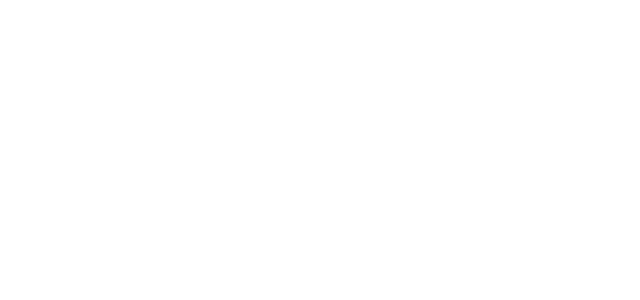
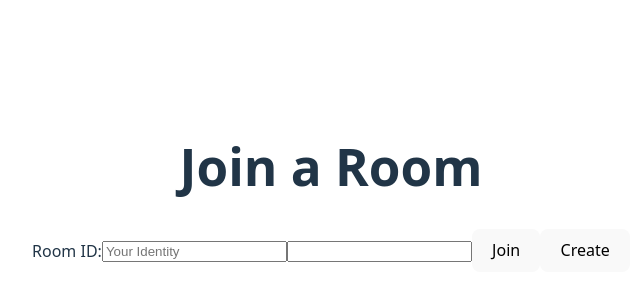
Before and after one commit to james-williams0/chatter, a React (Vite) app in the folder frontend/: page / in a window 1280 px wide. Shown: the part 212-512 px from the top of the page, without its empty margins (309-949 px from the left). Built offline with nearby package versions, Linux system fonts and the light colour scheme.

Commit message:
Chat chats

```diff
--- a/frontend/src/App.tsx
+++ b/frontend/src/App.tsx
@@ -1,23 +1,31 @@
-import { useState } from 'react'
 import './App.css'
-import Form from './components/form'
-import Chat from './components/chat'
-import type { Message } from './types/message'
+import { Form } from './components/form'
+import { Chat } from './components/chat'
+import { useChat } from './hooks/useChat'
 
 function App() {
-  const [room, setRoom] = useState<string | null>(null)
-  const [name, setName] = useState<string>('')
-  const [messages, setMessages] = useState<Message[]>([])
+  const {
+    room,
+    setRoom,
+    identity,
+    setIdentity,
+    messages,
+    setMessages,
+  } = useChat()
 
   return (
     <>
-      { room ? (
+      { room === null ? (
         <Form
           setRoom={setRoom}
-          setName={setName}
+          setIdentity={setIdentity}
           setMessages={setMessages} />
       ) : (
-        <Chat />
+        <Chat
+          room={room}
+          identity={identity}
+          messages={messages}
+          setMessages={setMessages} />
       )}
     </>
   )
--- a/frontend/src/components/chat.tsx
+++ b/frontend/src/components/chat.tsx
@@ -1,7 +1,58 @@
-async function Chat() {
+import React, { useEffect, useRef, useState } from 'react'
+import type { Message } from '../types/message'
+
+interface ChatProps {
+    room: string
+    identity: string
+    messages: Message[]
+    setMessages: (messages: Message[]) => void
+}
+
+const Chat: React.FC<ChatProps> = ({ room, identity, messages, setMessages }) => {
+    const [input, setInput] = useState<string>('')
+    const websocket = useRef<WebSocket | null>(null)
+
+    useEffect(() => {
+        websocket.current = new WebSocket(`/ws/${room}/`);
+        websocket.current.onmessage = (event) => {
+            const message = JSON.parse(event.data) as Message;
+            setMessages([...messages, message]);
+        }
+        return () => {
+            websocket.current?.close();
+        }
+    }, [room])
+
+    const send = (e: React.FormEvent) => {
+        e.preventDefault()
+        if (websocket.current) {
+            websocket.current.send(JSON.stringify({ sender: identity, content: input }))
+            setMessages([...messages, { sender: identity, content: input }])
+            setInput('')
+        }
+    }
+
     return (
-        <></>
+        <>
+            <h1>Room: {room}</h1>
+            <div>
+                {messages.map((message, index) => (
+                    <div key={index}>
+                        <strong>{message.sender}</strong>: {message.content}
+                    </div>
+                ))}
+            </div>
+            <form onSubmit={send}>
+                <input
+                    type="text"
+                    value={input}
+                    onChange={(e) => setInput(e.target.value)}
+                    placeholder="Aa"
+                />
+                <button type="submit">Send</button>
+            </form>
+        </>
     )
 }
 
-export default Chat
+export { Chat }
--- a/frontend/src/components/form.tsx
+++ b/frontend/src/components/form.tsx
@@ -2,14 +2,14 @@ import type { Message } from "../types/message"
 
 interface FormProps {
     setRoom: (room: string) => void
-    setName: (name: string) => void
+    setIdentity: (name: string) => void
     setMessages: (messages: Message[]) => void
 }
 
-function Form({ setRoom, setName, setMessages }: FormProps) {
+const Form: React.FC<FormProps> = ({ setRoom, setIdentity, setMessages }) => {
     async function join(formData: FormData) {
         const roomId = formData.get('room') as string
-        const name = formData.get('name') as string
+        const identity = formData.get('identity') as string
         try {
             const response = await fetch(`/api/get-messages/${roomId}`, {
                 method: 'GET',
@@ -24,7 +24,7 @@ function Form({ setRoom, setName, setMessages }: FormProps) {
             }
 
             setRoom(roomId)
-            setName(name)
+            setIdentity(identity)
             setMessages(await response.json() as Message[])
         }
         catch (error) {
@@ -33,7 +33,7 @@ function Form({ setRoom, setName, setMessages }: FormProps) {
     }
 
     async function create(formData: FormData) {
-        const name = formData.get('name') as string
+        const identity = formData.get('identity') as string
         try {
             const response = await fetch('/api/create-room', {
                 method: 'POST',
@@ -49,25 +49,35 @@ function Form({ setRoom, setName, setMessages }: FormProps) {
 
             const data = await response.json()
             setRoom(data.room)
-            setName(name)
+            setIdentity(identity)
         }
         catch (error) {
             console.error('Error creating room:', error)
         }
     }
 
+    const handleSubmit = (e: React.FormEvent<HTMLFormElement>) => {
+        e.preventDefault()
+        const data = new FormData(e.currentTarget)
+        if (data.get('room')) {
+            join(data)
+        } else {
+            create(data)
+        }
+    }
+
     return (
         <div className="join">
             <h1>Join a Room</h1>
-            <form>
+            <form onSubmit={handleSubmit}>
                 <label htmlFor="room">Room ID:</label>
-                <input type="text" id="name" name="name" placeholder="Your Identity" required />
-                <input type="text" id="room" name="room" required />
-                <button formAction={join}>Join</button>
-                <button formAction={create}>Create</button>
+                <input type="text" id="identity" name="identity" placeholder="Your Identity" required />
+                <input type="text" id="room" name="room" />
+                <button>Join</button>
+                <button>Create</button>
             </form>
         </div>
     )
 }
 
-export default Form
+export { Form }
--- /dev/null
+++ b/frontend/src/hooks/useChat.ts
@@ -0,0 +1,19 @@
+import { useState } from "react"
+import type { Message } from "../types/message"
+
+const useChat = () => {
+    const [room, setRoom] = useState<string | null>(null)
+    const [identity, setIdentity] = useState<string>('')
+    const [messages, setMessages] = useState<Message[]>([])
+
+    return {
+        room,
+        setRoom,
+        identity,
+        setIdentity,
+        messages,
+        setMessages,
+    }
+}
+
+export { useChat }
--- a/frontend/vite.config.ts
+++ b/frontend/vite.config.ts
@@ -10,6 +10,11 @@ export default defineConfig({
         target: 'http://localhost:8000',
         changeOrigin: true,
         rewrite: (path) => path.replace(/^\/api/, '')
+      },
+      '/ws': {
+        target: 'ws://localhost:8000',
+        changeOrigin: true,
+        ws: true
       }
     }
   }
```
Also changed, not shown: 1 other file (tests, documents, lock files or other folders).
